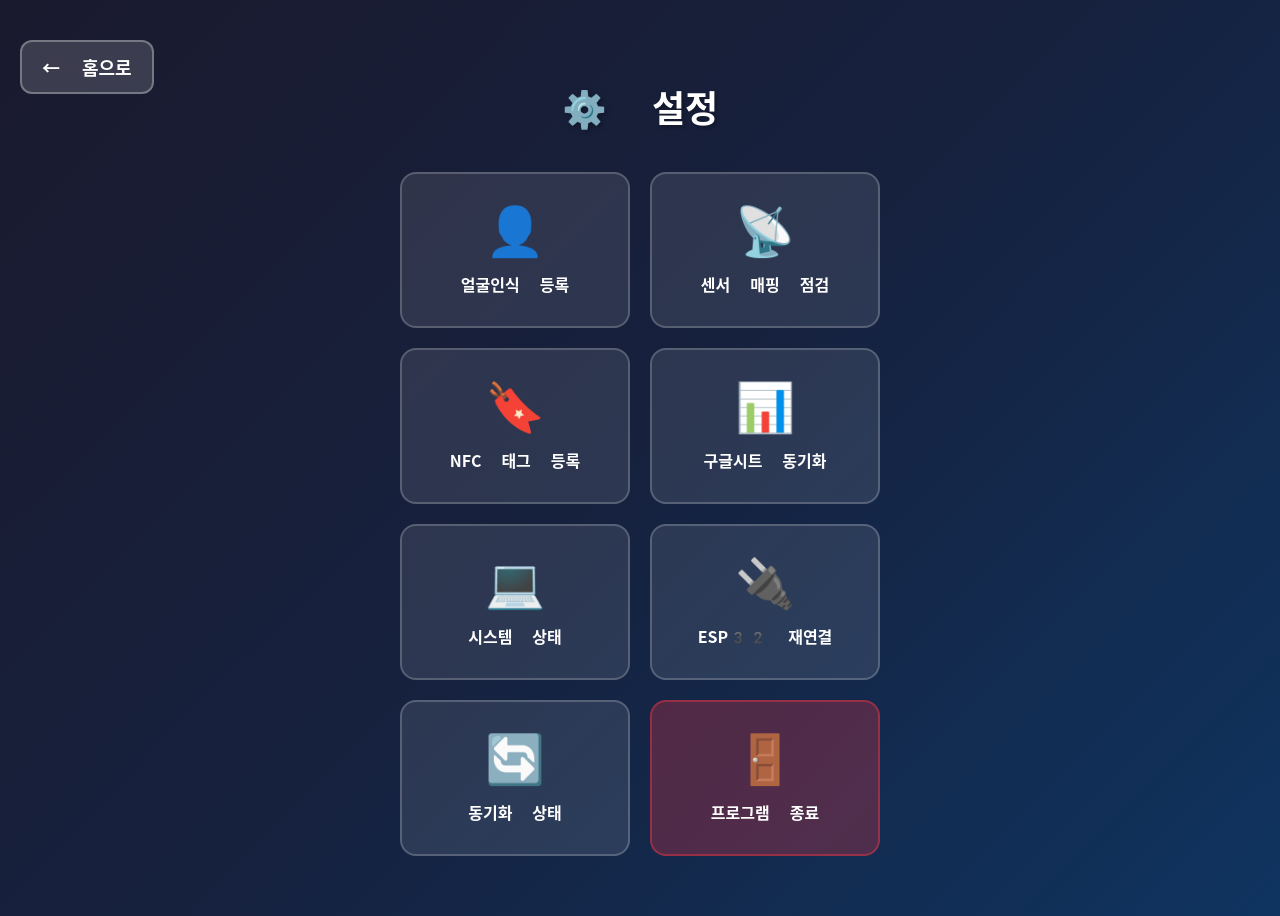
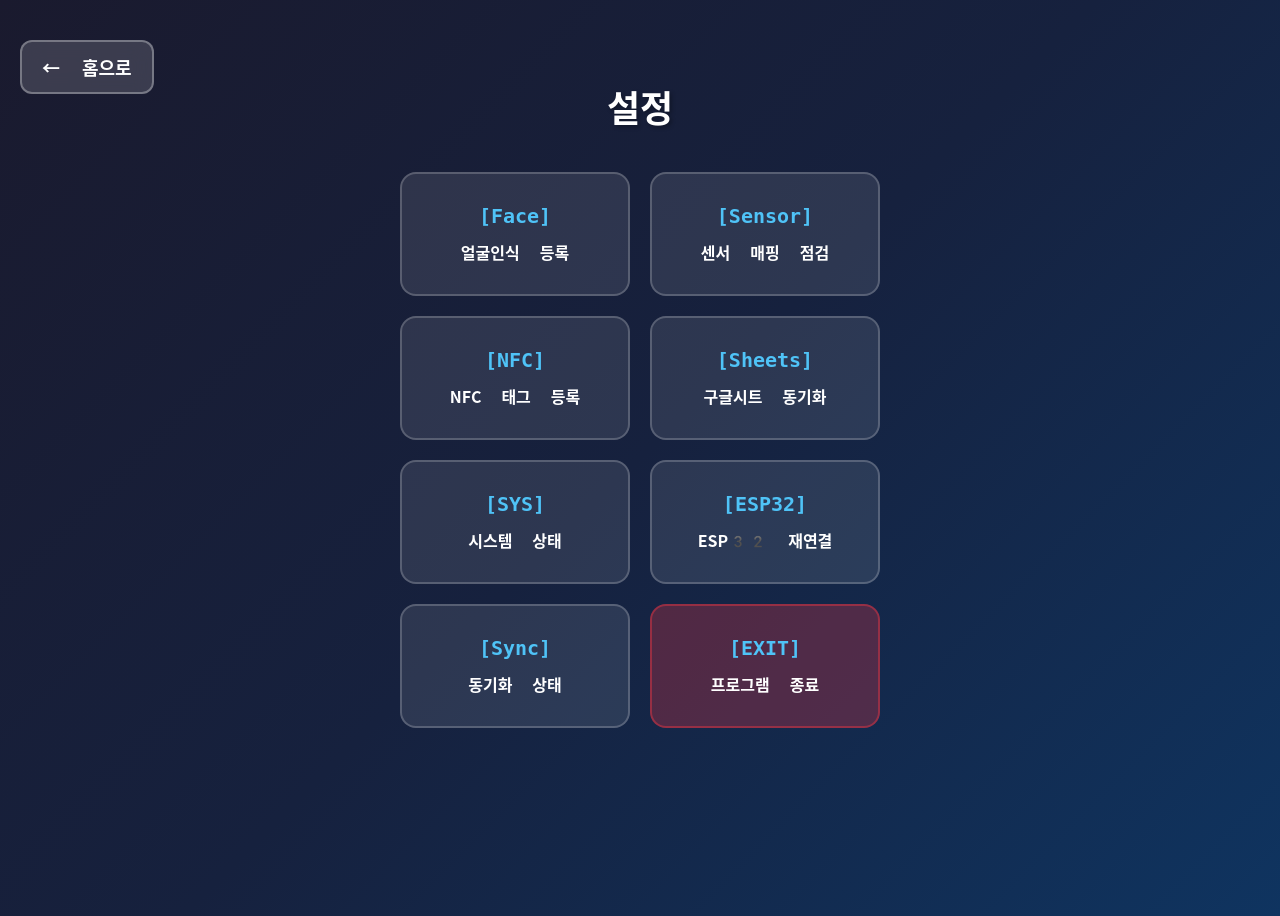
Before and after one commit to creator-YSG/raspberry-pi-gym-controller, a Flask app: page /settings in a window 1280 px wide. Run offline with Flask 3, Linux system fonts and the light colour scheme; some web fonts are replaced.

Commit message:
fix: 설정 메뉴 이모지를 텍스트 아이콘으로 교체 (깨짐 방지)

```diff
--- a/app/templates/pages/settings.html
+++ b/app/templates/pages/settings.html
@@ -15,56 +15,56 @@
 
     <!-- 페이지 제목 -->
     <div class="settings-header">
-        <h1>⚙️ 설정</h1>
+        <h1>설정</h1>
     </div>
 
     <!-- 메뉴 그리드 -->
     <div class="settings-menu-grid">
         <!-- 1. 얼굴인식 등록 -->
         <button class="menu-item" onclick="window.location.href='/settings/face-register'">
-            <span class="menu-icon">👤</span>
+            <span class="menu-icon">[Face]</span>
             <span class="menu-label">얼굴인식 등록</span>
         </button>
 
         <!-- 2. 센서 매핑 점검 -->
         <button class="menu-item" onclick="window.location.href='/settings/sensor-mapping'">
-            <span class="menu-icon">📡</span>
+            <span class="menu-icon">[Sensor]</span>
             <span class="menu-label">센서 매핑 점검</span>
         </button>
 
         <!-- 3. NFC 태그 등록 -->
         <button class="menu-item" onclick="window.location.href='/settings/nfc-register'">
-            <span class="menu-icon">🔖</span>
+            <span class="menu-icon">[NFC]</span>
             <span class="menu-label">NFC 태그 등록</span>
         </button>
 
         <!-- 4. 구글시트 즉시 동기화 -->
         <button class="menu-item" onclick="window.location.href='/settings/sheets-sync'">
-            <span class="menu-icon">📊</span>
+            <span class="menu-icon">[Sheets]</span>
             <span class="menu-label">구글시트 동기화</span>
         </button>
 
         <!-- 5. 시스템 상태 모니터링 -->
         <button class="menu-item" onclick="showSystemStatus()">
-            <span class="menu-icon">💻</span>
+            <span class="menu-icon">[SYS]</span>
             <span class="menu-label">시스템 상태</span>
         </button>
 
         <!-- 6. ESP32 재연결 -->
         <button class="menu-item" onclick="reconnectESP32()">
-            <span class="menu-icon">🔌</span>
+            <span class="menu-icon">[ESP32]</span>
             <span class="menu-label">ESP32 재연결</span>
         </button>
 
         <!-- 7. 동기화 상태 조회 -->
         <button class="menu-item" onclick="showSyncStatus()">
-            <span class="menu-icon">🔄</span>
+            <span class="menu-icon">[Sync]</span>
             <span class="menu-label">동기화 상태</span>
         </button>
 
         <!-- 8. 프로그램 종료 -->
         <button class="menu-item menu-item-danger" onclick="confirmShutdown()">
-            <span class="menu-icon">🚪</span>
+            <span class="menu-icon">[EXIT]</span>
             <span class="menu-label">프로그램 종료</span>
         </button>
     </div>
@@ -174,8 +174,11 @@
 }
 
 .menu-icon {
-    font-size: 48px;
+    font-size: 20px;
+    font-weight: bold;
+    color: #4fc3f7;
     margin-bottom: 12px;
+    font-family: monospace;
 }
 
 .menu-label {
@@ -260,7 +263,7 @@ function closeModal() {
 
 // 시스템 상태 조회
 function showSystemStatus() {
-    showModal('💻 시스템 상태', '로딩 중...');
+    showModal('시스템 상태', '로딩 중...');
 
     fetch('/api/system/status')
         .then(response => response.json())
@@ -273,37 +276,37 @@ function showSystemStatus() {
 <b>디스크 사용:</b> ${sys.disk_used_gb || 'N/A'}GB / ${sys.disk_total_gb || 'N/A'}GB (${sys.disk_percent || 'N/A'}%)
 <b>가동 시간:</b> ${sys.uptime || 'N/A'}
                 `;
-                showModal('💻 시스템 상태', content);
+                showModal('시스템 상태', content);
             } else {
-                showModal('💻 시스템 상태', '상태 조회 실패: ' + (data.error || '알 수 없는 오류'));
+                showModal('시스템 상태', '상태 조회 실패: ' + (data.error || '알 수 없는 오류'));
             }
         })
         .catch(error => {
-            showModal('💻 시스템 상태', '오류 발생: ' + error.message);
+            showModal('시스템 상태', '오류 발생: ' + error.message);
         });
 }
 
 // ESP32 재연결
 function reconnectESP32() {
-    showModal('🔌 ESP32 재연결', '재연결 시도 중...');
+    showModal('ESP32 재연결', '재연결 시도 중...');
 
     fetch('/api/system/esp32/reconnect', { method: 'POST' })
         .then(response => response.json())
         .then(data => {
             if (data.success) {
-                showModal('🔌 ESP32 재연결', '✅ ' + data.message);
+                showModal('ESP32 재연결', '[OK] ' + data.message);
             } else {
-                showModal('🔌 ESP32 재연결', '❌ 재연결 실패: ' + (data.error || data.message));
+                showModal('ESP32 재연결', '[ERR] 재연결 실패: ' + (data.error || data.message));
             }
         })
         .catch(error => {
-            showModal('🔌 ESP32 재연결', '오류 발생: ' + error.message);
+            showModal('ESP32 재연결', '오류 발생: ' + error.message);
         });
 }
 
 // 동기화 상태 조회
 function showSyncStatus() {
-    showModal('🔄 동기화 상태', '로딩 중...');
+    showModal('동기화 상태', '로딩 중...');
 
     fetch('/api/sync/status')
         .then(response => response.json())
@@ -312,32 +315,32 @@ function showSyncStatus() {
             if (data.success) {
                 const stats = data.stats || {};
                 content = `
-<b>스케줄러 상태:</b> ${data.running ? '✅ 실행 중' : '❌ 중지됨'}
+<b>스케줄러 상태:</b> ${data.running ? '[O] 실행 중' : '[X] 중지됨'}
 <b>총 동기화 횟수:</b> ${stats.total_syncs || 0}회
 <b>성공:</b> ${stats.successful_syncs || 0}회
 <b>실패:</b> ${stats.failed_syncs || 0}회
 <b>마지막 동기화:</b> ${stats.last_sync_time || 'N/A'}
                 `;
             } else {
-                content = '❌ 스케줄러 미실행\n' + (data.error || '');
+                content = '[X] 스케줄러 미실행\n' + (data.error || '');
             }
-            showModal('🔄 동기화 상태', content);
+            showModal('동기화 상태', content);
         })
         .catch(error => {
-            showModal('🔄 동기화 상태', '오류 발생: ' + error.message);
+            showModal('동기화 상태', '오류 발생: ' + error.message);
         });
 }
 
 // 프로그램 종료 확인
 function confirmShutdown() {
     if (confirm('정말로 프로그램을 종료하시겠습니까?\n\nFlask 앱과 브라우저가 모두 종료됩니다.')) {
-        showModal('🚪 프로그램 종료', '종료 중...');
+        showModal('프로그램 종료', '종료 중...');
 
         fetch('/api/system/shutdown', { method: 'POST' })
             .then(response => response.json())
             .then(data => {
                 if (data.success) {
-                    showModal('🚪 프로그램 종료', '✅ ' + data.message + '\n\n잠시 후 브라우저를 닫습니다.');
+                    showModal('프로그램 종료', '[OK] ' + data.message + '\n\n잠시 후 브라우저를 닫습니다.');
                     // 브라우저 닫기 시도
                     setTimeout(() => {
                         window.close();
@@ -345,11 +348,11 @@ function confirmShutdown() {
                         window.location.href = 'about:blank';
                     }, 2000);
                 } else {
-                    showModal('🚪 프로그램 종료', '❌ 종료 실패: ' + (data.error || data.message));
+                    showModal('프로그램 종료', '[ERR] 종료 실패: ' + (data.error || data.message));
                 }
             })
             .catch(error => {
-                showModal('🚪 프로그램 종료', '오류 발생: ' + error.message);
+                showModal('프로그램 종료', '오류 발생: ' + error.message);
             });
     }
 }
```
